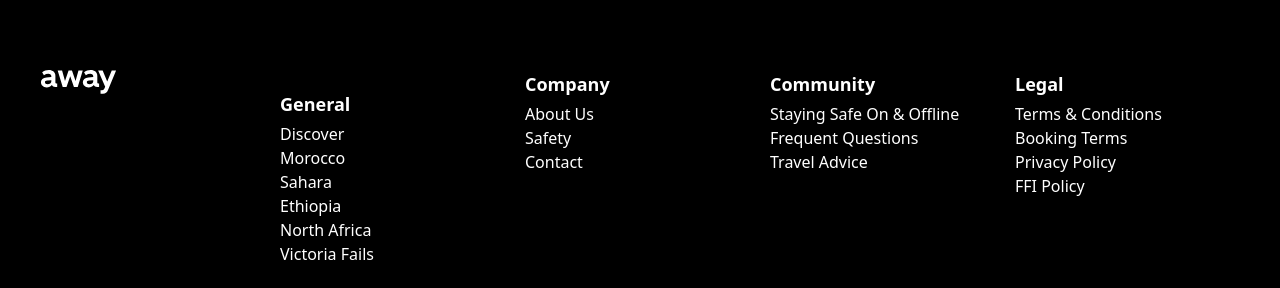
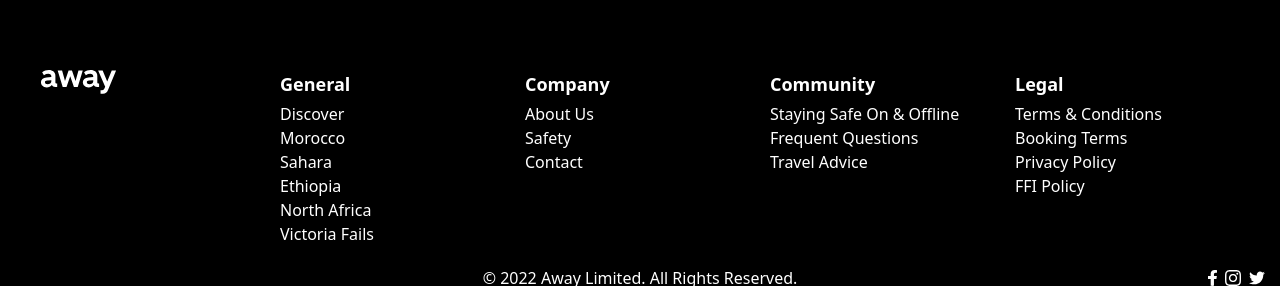
Before and after one commit to Eliteboss1/away-website, a React (Vite) app in the folder away-website/: page / in a window 1280 px wide. Shown: the part 6050-6338 px from the top of the page. Built offline with nearby package versions, Linux system fonts and the light colour scheme.

Commit message:
fixed the margin top issue on desktop display

```diff
--- a/away-website/src/components/Footer/index.jsx
+++ b/away-website/src/components/Footer/index.jsx
@@ -15,7 +15,7 @@ const index = () => {
         <div className="flex-[4]">
           <div className="grid sm:grid-cols-4 grid-row gap-5">
             {/* General */}
-            <div className="text-white mt-5">
+            <div className="text-white sm:mt-0 mt-5">
               <p className="font-bold text-lg mb-1">General</p>
               <ul>
                 <li className="hover:text-orange cursor-pointer">Discover</li>
```
